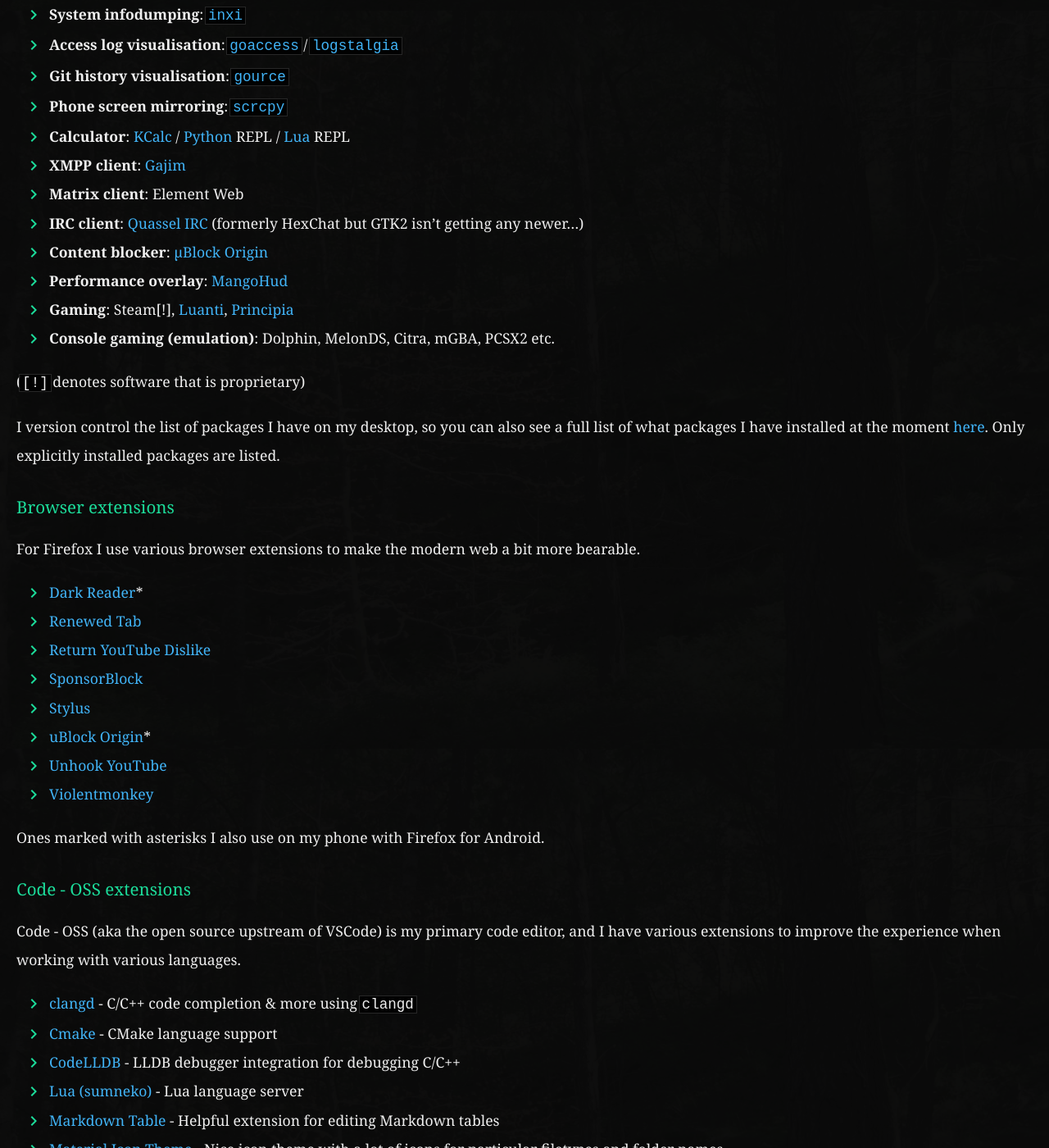
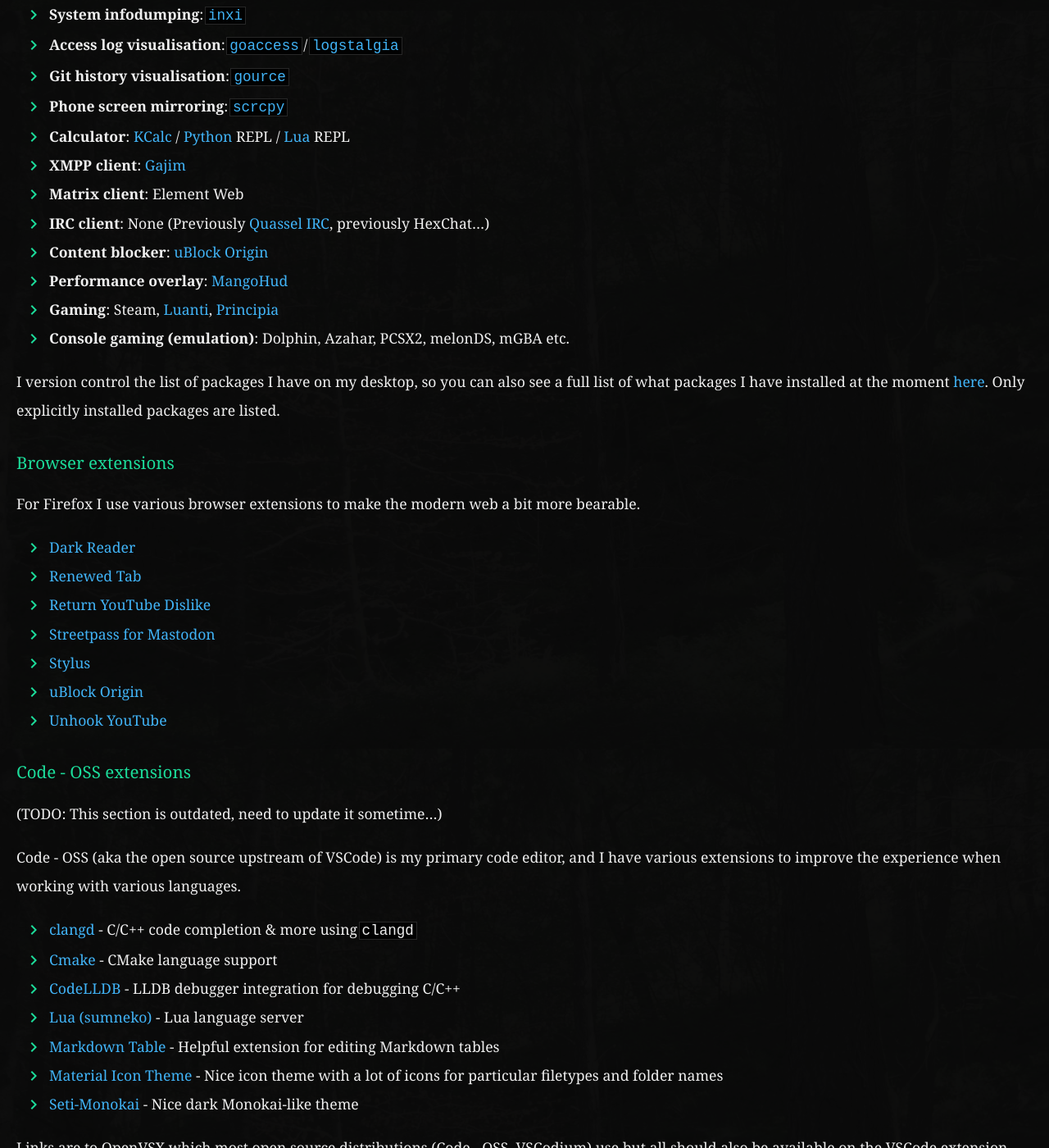
Before and after one commit to rollerozxa/voxelmanip.se, a Jekyll site: the page built from uses.md, in a window 1280 px wide and 1400 px high, scrolled down 1787 px. Shown: the whole window at 82% size. Built offline with Jekyll 4.4.1, drawn with Linux system fonts in a browser that asks for light colours; some of the changed text lies outside the part shown.

Commit message:
Update Uses page

```diff
--- a/uses.md
+++ b/uses.md
@@ -36,7 +36,7 @@
 - **Hex editor**: [GHex](https://wiki.gnome.org/Apps/Ghex) / [`hexcurse`](https://github.com/LonnyGomes/hexcurse)
 - **Writing maths**: [Rnote](https://rnote.flxzt.net/)
 - **Disk space analyser**: [Filelight](https://apps.kde.org/sv/filelight/) / [QDirStat](https://github.com/shundhammer/qdirstat) / [`dust`](https://github.com/bootandy/dust)
-- **Archiver**: [Ark](https://apps.kde.org/ark/) / [`7z`](https://7-zip.org)[!]
+- **Archiver**: [Ark](https://apps.kde.org/ark/) / [`7z`](https://7-zip.org)
 - **Virtualisation**: [virt-manager](https://virt-manager.org/) (QEMU/KVM) / [quickemu](https://github.com/quickemu-project/quickemu)
 - **Screenshotter**: [Spectacle](https://apps.kde.org/spectacle/)
 - **Screen recording**: [OBS Studio](https://obsproject.com/)
@@ -53,31 +53,28 @@
 - **Calculator**: [KCalc](https://apps.kde.org/kcalc/) / [Python](https://www.python.org/) REPL / [Lua](https://luajit.org/) REPL
 - **XMPP client**: [Gajim](https://gajim.org/)
 - **Matrix client**: Element Web
-- **IRC client**: [Quassel IRC](https://quassel-irc.org/) (formerly HexChat but GTK2 isn't getting any newer...)
-- **Content blocker**: [µBlock Origin](https://github.com/gorhill/uBlock)
+- **IRC client**: None (Previously [Quassel IRC](https://quassel-irc.org/), previously HexChat...)
+- **Content blocker**: [uBlock Origin](https://github.com/gorhill/uBlock)
 - **Performance overlay**: [MangoHud](https://github.com/flightlessmango/MangoHud)
-- **Gaming**: Steam[!], [Luanti](https://www.luanti.org/), [Principia](https://principia-web.se/)
-- **Console gaming (emulation)**: Dolphin, MelonDS, Citra, mGBA, PCSX2 etc.
-
-(`[!]` denotes software that is proprietary)
+- **Gaming**: Steam, [Luanti](https://www.luanti.org/), [Principia](https://principia-web.se/)
+- **Console gaming (emulation)**: Dolphin, Azahar, PCSX2, melonDS, mGBA etc.
 
 I version control the list of packages I have on my desktop, so you can also see a full list of what packages I have installed at the moment [here](https://github.com/rollerozxa/packages/blob/master/packages.txt). Only explicitly installed packages are listed.
 
 ### Browser extensions
 For Firefox I use various browser extensions to make the modern web a bit more bearable.
 
-- [Dark Reader](https://darkreader.org/)*
+- [Dark Reader](https://darkreader.org/)
 - [Renewed Tab](https://renewedtab.com/en/)
 - [Return YouTube Dislike](https://returnyoutubedislike.com/)
-- [SponsorBlock](https://sponsor.ajay.app/)
+- [Streetpass for Mastodon](https://streetpass.social/)
 - [Stylus](https://add0n.com/stylus.html)
-- [uBlock Origin](https://github.com/gorhill/uBlock)*
+- [uBlock Origin](https://github.com/gorhill/uBlock)
 - [Unhook YouTube](https://unhook.app/)
-- [Violentmonkey](https://violentmonkey.github.io/)
-
-Ones marked with asterisks I also use on my phone with Firefox for Android.
 
 ### Code - OSS extensions
+(TODO: This section is outdated, need to update it sometime...)
+
 Code - OSS (aka the open source upstream of VSCode) is my primary code editor, and I have various extensions to improve the experience when working with various languages.
 
 - [clangd](https://open-vsx.org/extension/llvm-vs-code-extensions/vscode-clangd) - C/C++ code completion & more using `clangd`
@@ -97,15 +94,17 @@
 - [Conversations](https://f-droid.org/en/packages/eu.siacs.conversations/) - XMPP Client
 - [F-Droid](https://f-droid.org/)
 - [Feeder](https://f-droid.org/en/packages/com.nononsenseapps.feeder/) - RSS client
-- Firefox (the... technically not Free official build)
 - [Fossify Gallery](https://f-droid.org/en/packages/org.fossify.gallery/) (replacing Google Photos)
 - [Markor](https://f-droid.org/en/packages/net.gsantner.markor/) - Text editor
+- [Material Files](https://f-droid.org/en/packages/me.zhanghai.android.files/) - File manager
 - [Obsqr](https://f-droid.org/packages/trikita.obsqr/) - QR reader
-- [Revolution IRC](https://f-droid.org/en/packages/io.mrarm.irc/) - IRC client
+- [Open Camera](https://f-droid.org/en/packages/net.sourceforge.opencamera/)
 - [SchildiChat](https://f-droid.org/en/packages/de.spiritcroc.riotx/) - Matrix client
 - [Stanley](https://f-droid.org/en/packages/fr.xgouchet.packageexplorer/) - Android app analyser
 - [Termux](https://f-droid.org/en/packages/com.termux/)
 - [Tusky](https://f-droid.org/en/packages/com.keylesspalace.tusky/) - Mastodon client
 - [Vädret](https://f-droid.org/en/packages/fi.kroon.vadret/) - Weather app (sourcing data from Swedish SMHI)
 
+I used to use Firefox on my Android phone to get a subset of extensions, but had to switch back to Chrome for Android due to Firefox for Android's performance and stability degrading to the point of unusability on my phone.
+
 For my launcher and icon theme I use [Nova Launcher](https://play.google.com/store/apps/details?id=com.teslacoilsw.launcher) and [Delta icons](https://f-droid.org/packages/website.leifs.delta.foss/) which are... proprietary and non-free respectively. :(
```
Also changed, not shown: other parts of uses.md (+4 -4 lines).
